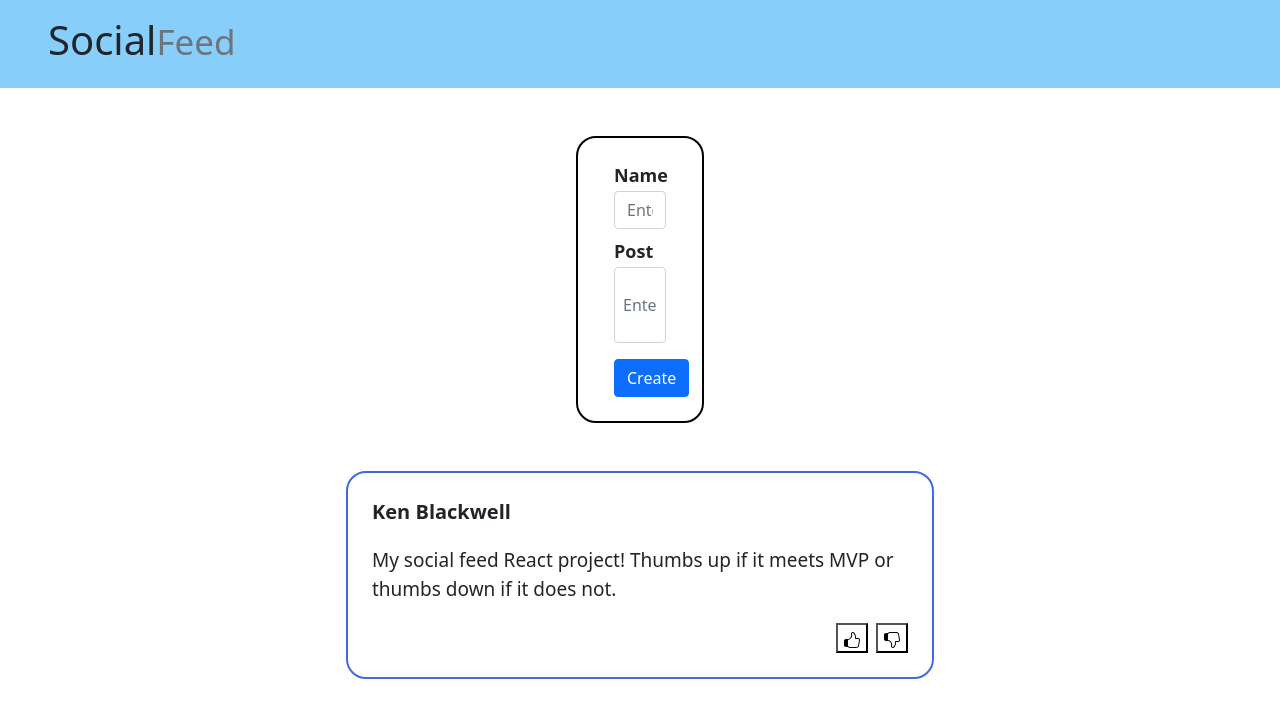
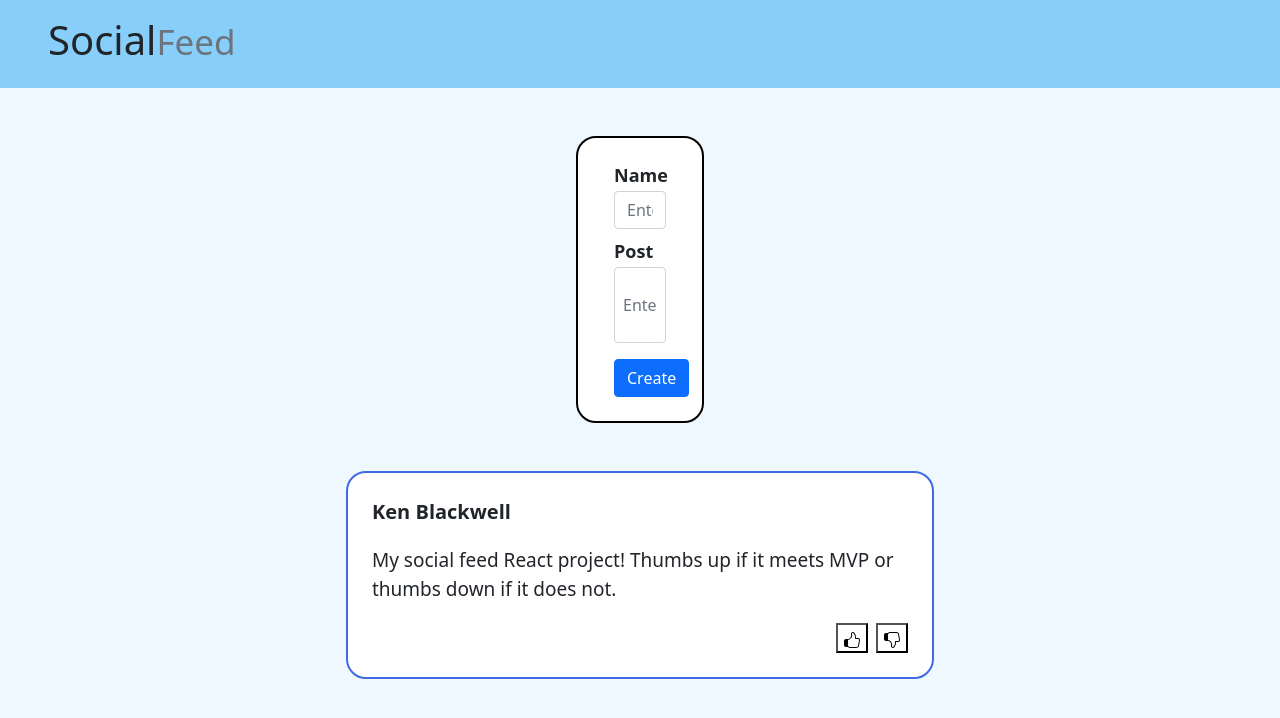
Before and after one commit to kenubwell/dCC_SocialFeed, a React (Create React App) app: page / in a window 1280 px wide. Shown: the top 718 px of the page. Built offline with nearby package versions, Linux system fonts and the light colour scheme.

Commit message:
Updated some styling to give the page a background color

```diff
--- a/public/index.html
+++ b/public/index.html
@@ -26,7 +26,7 @@
     -->
     <title>React App</title>
   </head>
-  <body>
+  <body style = 'background-color: aliceblue;'>
     <noscript>You need to enable JavaScript to run this app.</noscript>
     <div id="root"></div>
     <!--
--- a/src/App.css
+++ b/src/App.css
@@ -1,8 +1,9 @@
 .border-box {
   display: flex;
-  border: 2px;
+  border: 2.5px;
   border-style: solid;
   border-color: black;
+  background-color: white;
   margin-top: 3em;
   margin-right: 36em;
   margin-left: 36em;
@@ -10,14 +11,3 @@
   padding: 1.5em;
   border-radius: 20px;
 }
-
-.App-header {
-  background-color: #282c34;
-  min-height: 100vh;
-  display: flex;
-  flex-direction: column;
-  align-items: center;
-  justify-content: center;
-  font-size: calc(10px + 2vmin);
-  color: white;
-}
--- a/src/Components/CreatePost/CreatePost.css
+++ b/src/Components/CreatePost/CreatePost.css
@@ -10,3 +10,7 @@
   padding-bottom: 0.1em;
   padding-top: 0.5em;
 }
+
+.form-background {
+  background-color: white;
+}
--- a/src/Components/CreatePost/CreatePost.jsx
+++ b/src/Components/CreatePost/CreatePost.jsx
@@ -20,7 +20,7 @@ const CreatePost = (props) => {
     return (
 
     //contains boostrap css classes
-   <form onSubmit = {handleSubmit} className = 'container'>
+   <form onSubmit = {handleSubmit} className = 'form-background container'>
         <div className = 'form-group'>
             <label for = 'Name' className = 'label-title'>Name</label>
             <input type = 'text' id = 'Name' placeholder = 'Enter Full Name' className = 'form-control' value={personName} onChange={(event) => setName(event.target.value)}/>
--- a/src/Components/DisplayPosts/DisplayPosts.css
+++ b/src/Components/DisplayPosts/DisplayPosts.css
@@ -1,7 +1,8 @@
 .post-border {
-  border: 2px;
+  border: 2.5px;
   border-style: solid;
   border-color: royalblue;
+  background-color: white;
   margin-top: 0.1em;
   margin-left: 16.5em;
   margin-right: 16.5em;
```
